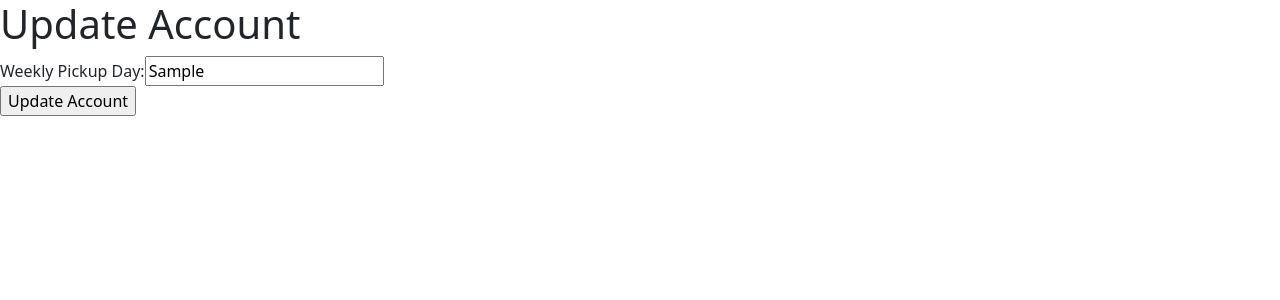
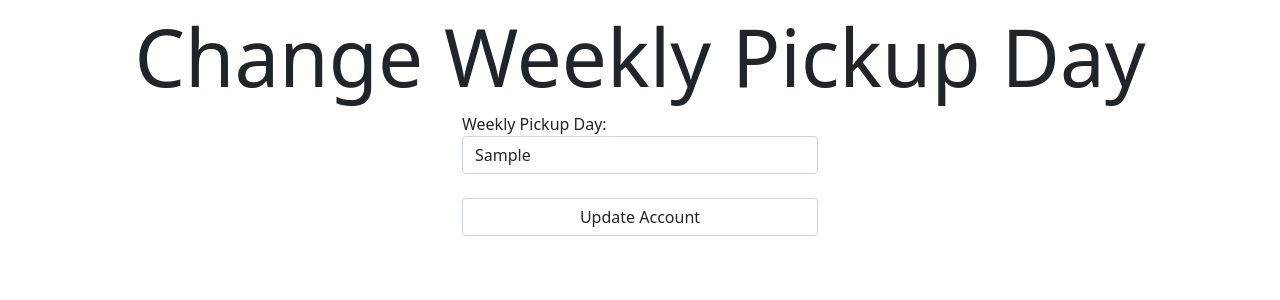
Before and after one commit to BA-CalderonMorales/TrashCollector, a Django app: page /customers/edit/1/ in a window 1280 px wide. Shown: the top 300 px of the page. Run offline with Django 3.2, Linux system fonts and the light colour scheme; a user stored in the database is signed in; tables that the repository leaves empty hold one stand-in row (values such as "Sample post").

Commit message:
Customer basic bootstrap implemented. Moving on to creating css file and linking it to project for detailed styling outside of bootstrap.

```diff
--- a/trash_collector/customers/templates/customers/edit.html
+++ b/trash_collector/customers/templates/customers/edit.html
@@ -1,45 +1,72 @@
 {% extends 'base.html' %}
 {# This top line allows this template to utilizing the styling and layout from the base. All your templates should do the same. #}
 
-{% block title %} Update Customer Account {% endblock %}
+{% block title %}
+  {% if specific_option == 1 %}
+    Change Weekly Pickup Day
+  {% elif specific_option == 2 %}
+    Suspend Account
+  {% elif specific_option == 3 %}
+    One-time Pickup
+  {% elif specific_option == 4 %}
+    Edit Account Info
+  {% endif %}
+{% endblock %}
 
-{% block header %} Update Account{% endblock %}
+{% block header %}
+  {% if specific_option == 1 %}
+    <h1 class="display-1 text-center">Change Weekly Pickup Day</h1>
+  {% elif specific_option == 2 %}
+    <h1 class="display-1 text-center">Suspend Account</h1>
+  {% elif specific_option == 3 %}
+    <h1 class="display-1 text-center">One-time Pickup</h1>
+  {% elif specific_option == 4 %}
+    <h1 class="display-1 text-center">Edit Account Info</h1>
+  {% endif %}
+{% endblock %}
 
 {% block content %}
+  <div class="row">
+    <div class="col-4"></div>
+    <div class="col-4 mb-3"> <!-- Content start -->
       {% if specific_option == 1 %}
         <!-- Change Weekly Pickup -->
         <form action="{% url 'customers:edit' 1 %}" method="POST">
         {% csrf_token %}
-      Weekly Pickup Day:<input type="text" name="weekly_pickup_day" id="weekly_pickup_day" value="{{specific_customer.weekly_pickup_day}}"><br>
-      <input type="submit" value="Update Account">
+          Weekly Pickup Day:
+          <input type="text" class="form-control" name="weekly_pickup_day" id="weekly_pickup_day" value="{{specific_customer.weekly_pickup_day}}"><br>
+          <input type="submit" class="form-control" value="Update Account">
         </form>
 
       {% elif specific_option == 2 %}
         <!-- Suspend Account -->
         <form action="{% url 'customers:edit' 2 %}" method="POST">
         {% csrf_token %}
-      Start Break:<input type="date" name="start_suspension" id="start_suspension" value='{{ specific_customer.start_suspension }}'><br>
-      End Break:<input type="date" name="end_suspension" id="end_suspension" value='{{ specific_customer.end_suspension }}'><br>
-      <input type="submit" value="Update Account">
+          Start Break:<input type="date" class="form-control" name="start_suspension" id="start_suspension" value='{{ specific_customer.start_suspension }}'><br>
+          End Break:<input type="date" class="form-control" name="end_suspension" id="end_suspension" value='{{ specific_customer.end_suspension }}'><br>
+          <input type="submit" class="form-control" value="Update Account">
         </form>
 
       {% elif specific_option == 3 %}
         <!-- One-time pickup -->
         <form action="{% url 'customers:edit' 3 %}" method="POST">
         {% csrf_token %}
-      One Time Pickup Date:<input type="date" name="onetime_pickup" id="onetime_pickup" value="{{specific_customer.onetime_pickup}}"><br>
-      <input type="submit" value="Update Account">
+          One Time Pickup Date:
+          <input type="date" class="form-control" name="onetime_pickup" id="onetime_pickup" value="{{specific_customer.onetime_pickup}}"><br>
+          <input type="submit" class="form-control" value="Update Account">
         </form>
 
       {% elif specific_option == 4 %}
         <!-- Edit Account Info -->
         <form action="{% url 'customers:edit' 4 %}" method="POST">
         {% csrf_token %}
-      Name:<input type="text" name="name" id="name" value="{{specific_customer.name}}"><br>
-      Address:<input type="text" name="address" id="address" value="{{specific_customer.address}}"><br>
-      Zip Code:<input type="text" name="zip_code" id="zip_code" value='{{ specific_customer.zip_code }}'><br>
-      <input type="submit" value="Update Account">
+          Name:<input type="text" class="form-control" name="name" id="name" value="{{specific_customer.name}}"><br>
+          Address:<input type="text" class="form-control" name="address" id="address" value="{{specific_customer.address}}"><br>
+          Zip Code:<input type="text" class="form-control" name="zip_code" id="zip_code" value='{{ specific_customer.zip_code }}'><br>
+          <input type="submit" class="form-control" value="Update Account">
         </form>
-
       {% endif %}
+    </div> <!-- Content end -->
+    <div class="col-4"></div>
+  </div>
 {% endblock %}
--- a/trash_collector/employees/templates/employees/daily.html
+++ b/trash_collector/employees/templates/employees/daily.html
@@ -1,7 +1,7 @@
 {% extends 'base.html' %}
 
-{% block title %}{% block header %} Employee Home {% endblock %}{% endblock %}
-
+{% block title %} Weekly View{% endblock %}
+{% block header %} <h1 class="display-1 text-center">Weekly View</h1> {% endblock %}
 {% block content %}
 
 <p>Want to see which customers have a pickups scheduled on a specific day of the week? Please choose a day below:</p>
--- a/trash_collector/templates/base.html
+++ b/trash_collector/templates/base.html
@@ -2,12 +2,16 @@
 <html>
 <head>
   <meta charset="utf-8">
+  <link rel="preconnect" href="https://fonts.googleapis.com">
+  <link rel="preconnect" href="https://fonts.gstatic.com" crossorigin>
+  <link href="https://fonts.googleapis.com/css2?family=Ubuntu&display=swap" rel="stylesheet">
   <link href="https://cdn.jsdelivr.net/npm/bootstrap@5.0.2/dist/css/bootstrap.min.css"
         rel="stylesheet" integrity="sha384-EVSTQN3/azprG1Anm3QDgpJLIm9Nao0Yz1ztcQTwFspd3yD65VohhpuuCOmLASjC"
         crossorigin="anonymous">
   <title>{% block title %}{% endblock %}</title>
 </head>
   <body>
+
   {% if user.is_authenticated %}
     {% for group in user.groups.all%}
       {% if group.name == "Customers" %}
@@ -74,11 +78,12 @@
       {% endif %}
     {% endfor %}
   {% endif %}
+  <div class="container">
     <main>
       <h1>{% block header %} {% endblock %}</h1>
-      {% block content %}
-      {% endblock %}
+      {% block content %} {% endblock %}
     </main>
+  </div>
     <script src="https://cdn.jsdelivr.net/npm/@popperjs/core@2.9.2/dist/umd/popper.min.js"
             integrity="sha384-IQsoLXl5PILFhosVNubq5LC7Qb9DXgDA9i+tQ8Zj3iwWAwPtgFTxbJ8NT4GN1R8p"
             crossorigin="anonymous"></script>
```
Also changed, not shown: trash_collector/customers/templates/customers/index.html (+12 -6 lines), trash_collector/employees/templates/employees/index.html (+13 -12 lines). Lines whose indentation alone changed are shown as unchanged.
